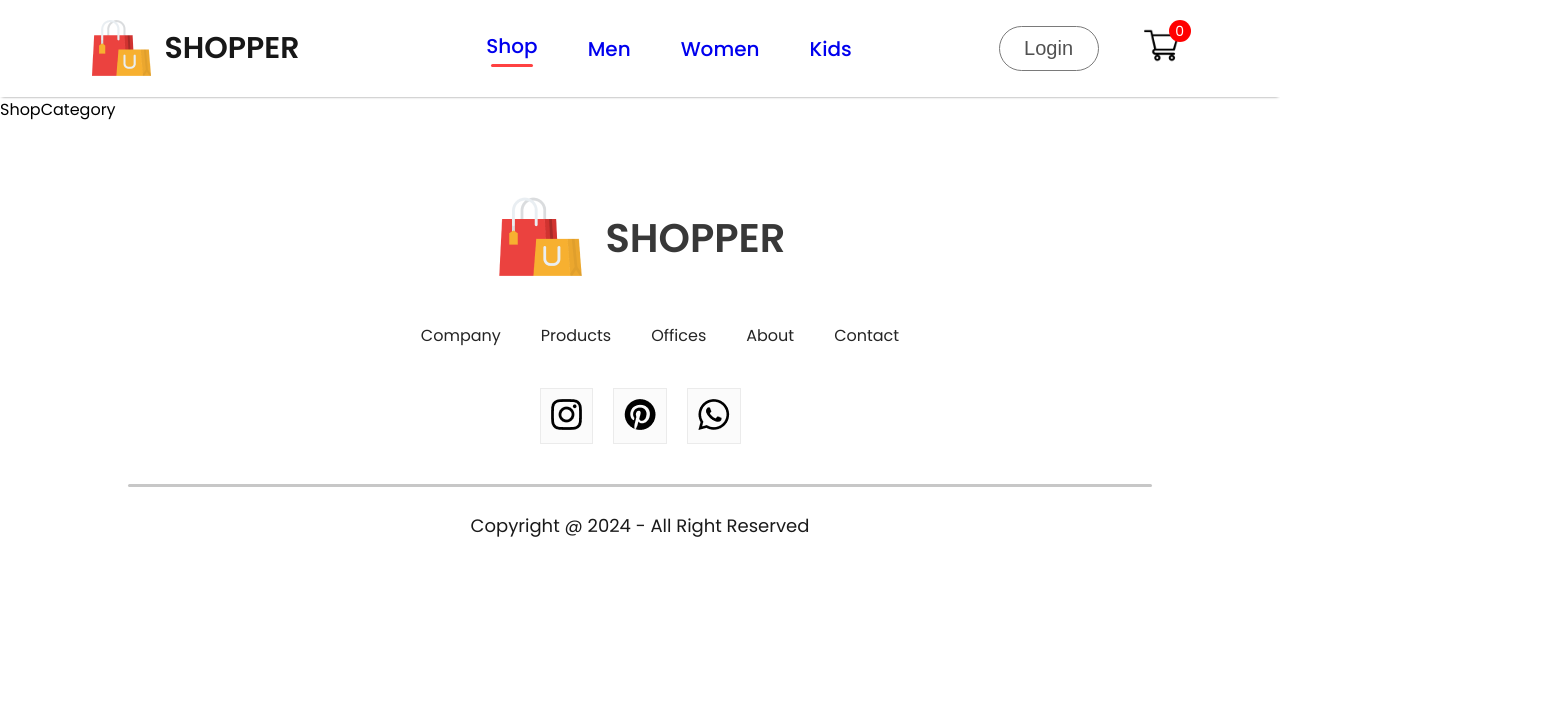
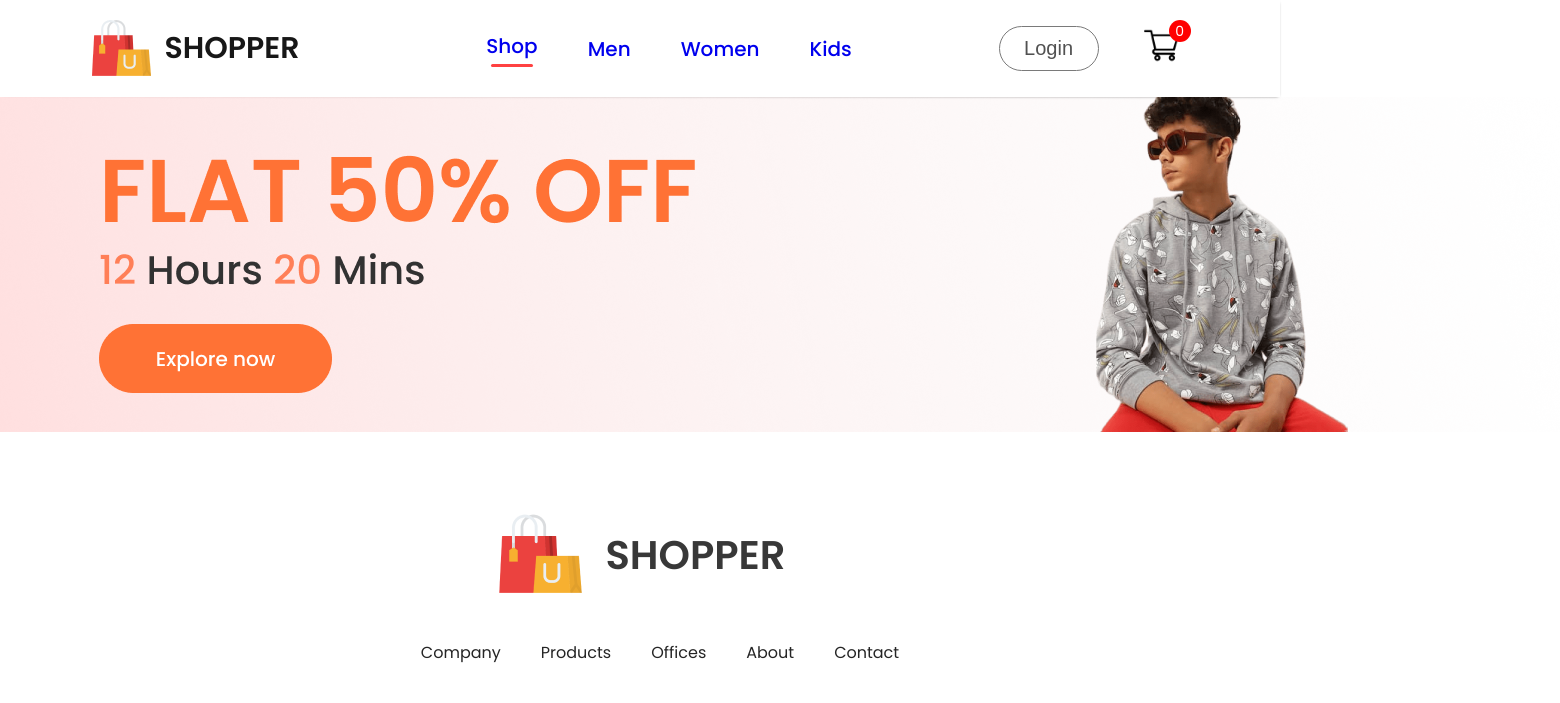
Before and after one commit to deep150499/FullStack-Store, a React (Create React App) app in the folder frontend/: page /kids in a window 1280 px wide. Shown: the top 703 px of the page, 1560 px wide, since content can reach past the window. Built offline with nearby package versions, Linux system fonts and the light colour scheme.

Commit message:
context setup and added banner

```diff
--- a/frontend/src/App.js
+++ b/frontend/src/App.js
@@ -7,6 +7,9 @@
 import Cart from './Pages/Cart';
 import Product from './Pages/Product';
 import Footer from './Components/Footer/Footer';
+import men_banner from './Components/Assets/banner_mens.png'
+import women_banner from './Components/Assets/banner_women.png'
+import kids_banner from './Components/Assets/banner_kids.png'
 
 function App() {
   return (
@@ -14,9 +17,9 @@
         <Navbar/>
           <Routes>
             <Route path='/' element={<Shop/>}/>
-            <Route path='/mens' element={<ShopCategory category='mens'/>}/>
-            <Route path='/womens' element={<ShopCategory category='womens'/>}/>
-            <Route path='/kids' element={<ShopCategory category='kids'/>}/>
+            <Route path='/mens' element={<ShopCategory banner={men_banner} category='mens'/>}/>
+            <Route path='/womens' element={<ShopCategory banner={women_banner} category='womens'/>}/>
+            <Route path='/kids' element={<ShopCategory banner={kids_banner} category='kids'/>}/>
             <Route path='/product' element={<Product/>}>
               <Route path=':productId' element={<Product/>}/>
             </Route>
--- /dev/null
+++ b/frontend/src/Context/ShopContext.jsx
@@ -0,0 +1,15 @@
+import React, { createContext } from "react";
+import all_product from '../Components/Assets/all_product'
+
+export const ShopContext = createContext(null);
+
+const ShopContextProvider = (props) => {
+
+    const contextValue = {all_product};
+
+    return (
+        <ShopContext.Provider value={contextValue}>{props.children}</ShopContext.Provider>
+    )
+}
+
+export default ShopContextProvider
--- a/frontend/src/Pages/Product.jsx
+++ b/frontend/src/Pages/Product.jsx
@@ -2,7 +2,7 @@
 
 const Product = () => {
   return (
-    <div>Product</div>
+    <div className='product'>Product</div>
   )
 }
 
--- a/frontend/src/Pages/ShopCategory.jsx
+++ b/frontend/src/Pages/ShopCategory.jsx
@@ -1,8 +1,15 @@
-import React from 'react'
+import React, { useContext } from 'react'
+import './CSS/ShopCategory.css'
+import { ShopContext } from '../Context/ShopContext'
 
-const ShopCategory = () => {
+const ShopCategory = (props) => {
+
+  const {all_products} = useContext(ShopContext)
+
   return (
-    <div>ShopCategory</div>
+    <div className='shop-category'>
+      <img src={props.banner} alt="" />
+    </div>
   )
 }
 
--- a/frontend/src/index.js
+++ b/frontend/src/index.js
@@ -3,12 +3,14 @@
 import './index.css';
 import App from './App';
 import reportWebVitals from './reportWebVitals';
+import ShopContextProvider from './Context/ShopContext';
 
 const root = ReactDOM.createRoot(document.getElementById('root'));
 root.render(
-  <React.StrictMode>
-    <App />
-  </React.StrictMode>
+    <ShopContextProvider>
+          <App />
+    </ShopContextProvider>
+
 );
 
 // If you want to start measuring performance in your app, pass a function
```
Also changed, not shown: frontend/src/Pages/CSS/ShopCategory.css (added).
